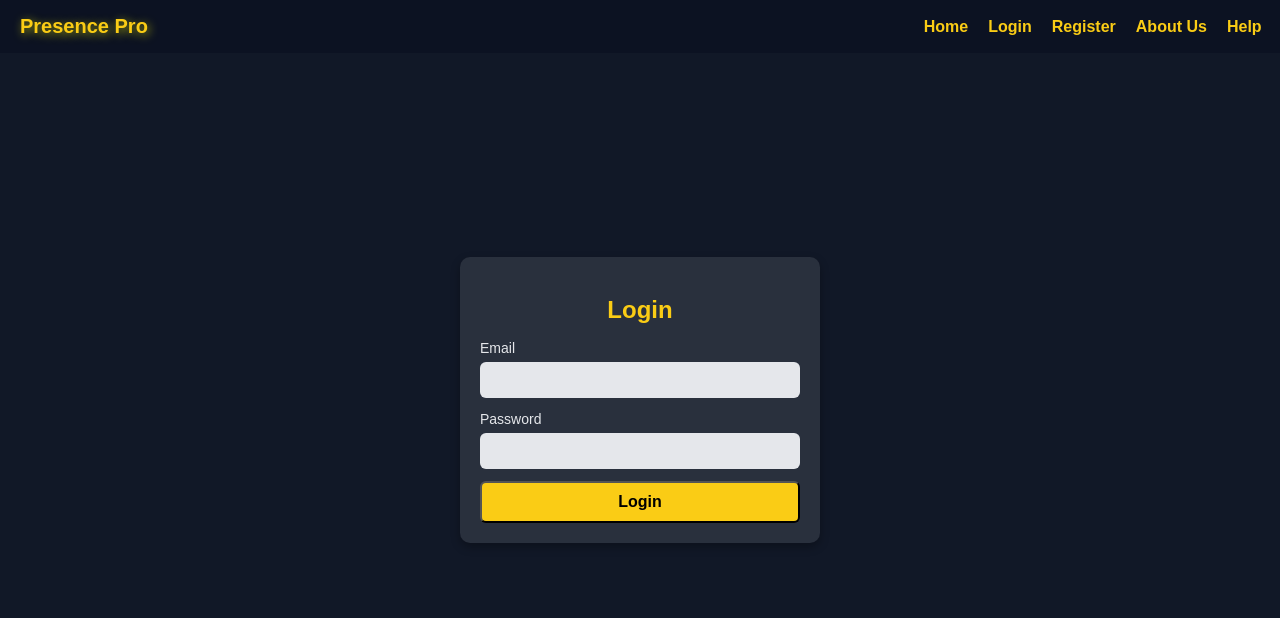
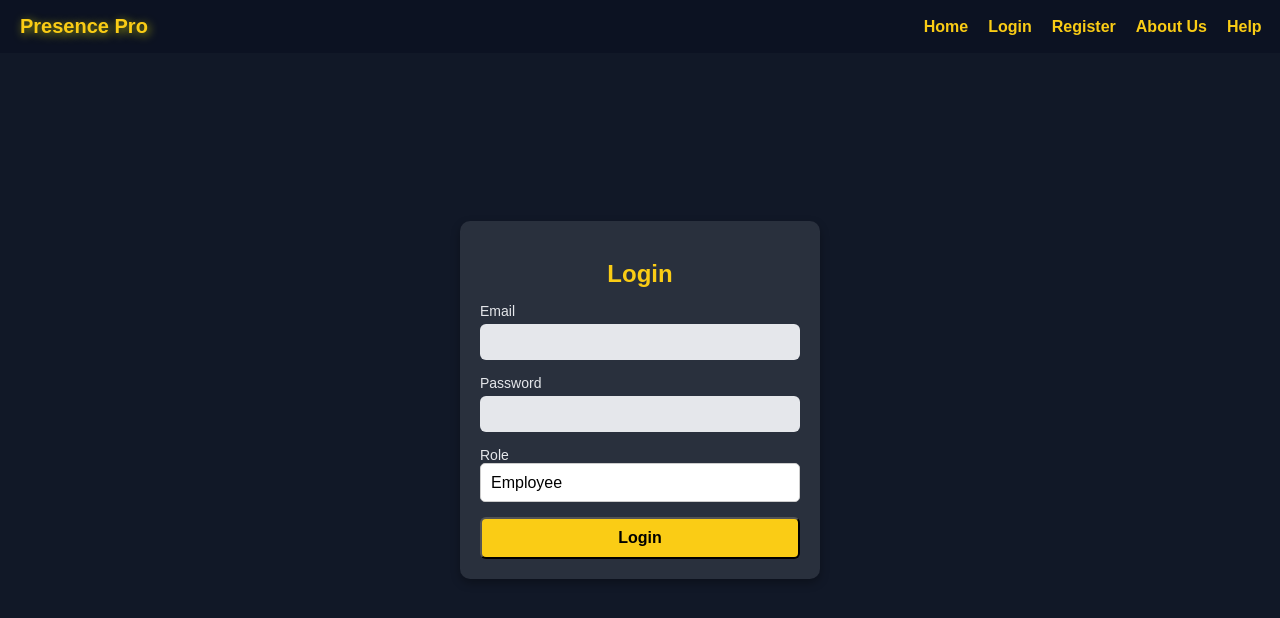
Before and after one commit to Nithiya5/Face-Regconition_Frontend, a React (Create React App) app in the folder myapp/: page /login in a window 1280 px wide. Shown: the top 618 px of the page. Built offline with nearby package versions, Linux system fonts and the light colour scheme.

Commit message:
basic setup

```diff
--- /dev/null
+++ b/myapp/src/AdminDashboard.js
@@ -0,0 +1,19 @@
+import React from "react";
+import { Link } from "react-router-dom";
+
+const AdminDashboard = () => {
+  return (
+    <div className="admin-dashboard">
+      <h2>Welcome, Admin</h2>
+      <p>Manage users, view reports, and configure system settings.</p>
+
+      <div className="dashboard-links">
+        <Link to="/manage-users" className="dashboard-btn">Manage Users</Link>
+        <Link to="/reports" className="dashboard-btn">View Reports</Link>
+        <Link to="/" className="dashboard-btn logout">Logout</Link>
+      </div>
+    </div>
+  );
+};
+
+export default AdminDashboard;
--- a/myapp/src/App.js
+++ b/myapp/src/App.js
@@ -3,6 +3,7 @@ import { Routes, Route, Link } from "react-router-dom";
 import aboutImage from "../src/image/About.png";
 import Login from "./Login";
 import Register from "./Register";
+import AdminDashboard from "./AdminDashboard";
 import "./App.css";
 
 const Header = () => {
@@ -70,6 +71,7 @@ const App = () => {
         <Route path="/login" element={<Login />} />
         <Route path="/register" element={<Register />} />
         <Route path="/about" element={<About />} />
+        <Route path="/admin-dashboard" element={<AdminDashboard />} />
       </Routes>
     </div>
   );
--- a/myapp/src/Login.css
+++ b/myapp/src/Login.css
@@ -81,3 +81,32 @@
 .login-btn:hover {
   background: #fbbf24; /* Lighter yellow */
 }
+
+.input-group {
+  display: flex;
+  flex-direction: column;
+  margin-bottom: 15px;
+}
+
+.input-size {
+  width: 100%;
+  padding: 10px;
+  border: 1px solid #ccc;
+  border-radius: 5px;
+  font-size: 16px;
+  background-color: #fff;
+}
+
+.input-size:focus {
+  outline: none;
+  border-color: #007bff;
+  box-shadow: 0 0 5px rgba(0, 123, 255, 0.5);
+}
+
+/* Ensure the select element looks like the input fields */
+select.input-size {
+  appearance: none;
+  -webkit-appearance: none;
+  -moz-appearance: none;
+  cursor: pointer;
+}
--- a/myapp/src/Login.js
+++ b/myapp/src/Login.js
@@ -5,6 +5,7 @@ import "./Login.css"; // Import CSS file
 const Login = () => {
   const [email, setEmail] = useState("");
   const [password, setPassword] = useState("");
+  const [role, setRole] = useState("employee"); // Default role
   const [error, setError] = useState("");
   const navigate = useNavigate();
 
@@ -12,8 +13,10 @@ const Login = () => {
     e.preventDefault();
     setError("");
 
+    let apiUrl = `https://face-regconition-backend.onrender.com/api/${role}/login`;
+
     try {
-      const response = await fetch("http://localhost:5000/api/login", {
+      const response = await fetch(apiUrl, {
         method: "POST",
         headers: { "Content-Type": "application/json" },
         body: JSON.stringify({ email, password }),
@@ -24,12 +27,24 @@ const Login = () => {
       if (!response.ok) throw new Error(data.msg || "Login failed!");
 
       localStorage.setItem("token", data.token);
+
       alert("Login successful!");
-      navigate("/");
+
+      // Redirect based on role
+      if (role === "admin") {
+        navigate("/admin-dashboard");
+      } else if (role === "employee") {
+        navigate("/employee-dashboard");
+      } else if (role === "visitor") {
+        navigate("/visitor-dashboard");
+      } else {
+        navigate("/");
+      }
     } catch (err) {
       setError(err.message);
     }
   };
+
 
   return (
     <div className="login-container">
@@ -57,6 +72,19 @@ const Login = () => {
               required
             />
           </div>
+          <div className="input-group">
+            <label>Role</label>
+            <select
+              className="input-size"
+              value={role}
+              onChange={(e) => setRole(e.target.value)}
+              required
+            >
+              <option value="employee">Employee</option>
+              <option value="admin">Admin</option>
+              <option value="visitor">Visitor</option>
+            </select>
+          </div>
           <button type="submit" className="login-btn">Login</button>
         </form>
       </div>
--- a/myapp/src/Register.js
+++ b/myapp/src/Register.js
@@ -1,9 +1,7 @@
 import React, { useState } from "react";
 import { useNavigate } from "react-router-dom";
 import { TextField, Button, Box, Typography, Paper, Grid } from "@mui/material";
-
-const RegisterImage =
-  "https://img.freepik.com/premium-vector/online-registration-sign-up-concept-flat-vector-illustration-young-male-cartoon-character-sitting-huge-smartphone-login-account-social-media-app-user-interface-secure-login_241107-1247.jpg";
+import Registerimage from "../src/image/Register.png"; // Ensure correct import
 
 const Register = () => {
   const [fullName, setFullName] = useState("");
@@ -45,8 +43,17 @@ const Register = () => {
         padding: 2,
       }}
     >
-      <Paper elevation={4} sx={{ borderRadius: 3, overflow: "hidden", width: "60%", backgroundColor: "#1f2937" }}>
-        <Grid container>
+      <Paper
+        elevation={4}
+        sx={{
+          borderRadius: 3,
+          overflow: "hidden",
+          width: "60%",
+          backgroundColor: "#1f2937",
+          display: "flex",
+        }}
+      >
+        <Grid container spacing={0}>
           {/* Left Side - Registration Form */}
           <Grid
             item
@@ -147,7 +154,7 @@ const Register = () => {
             xs={12}
             md={6}
             sx={{
-              display: { xs: "none", md: "flex" },
+              display: "flex",
               alignItems: "center",
               justifyContent: "center",
               padding: 2,
@@ -156,10 +163,10 @@ const Register = () => {
           >
             <Box
               component="img"
-              src={RegisterImage}
+              src={Registerimage} // Ensure correct import and usage
               alt="Register Illustration"
               sx={{
-                width: "80%",
+                width: "90%", // Adjusted width for better fit
                 height: "auto",
                 borderRadius: 2,
               }}
```
Also changed, not shown: myapp/src/image/Register.png (added). Lines whose indentation alone changed are shown as unchanged.
